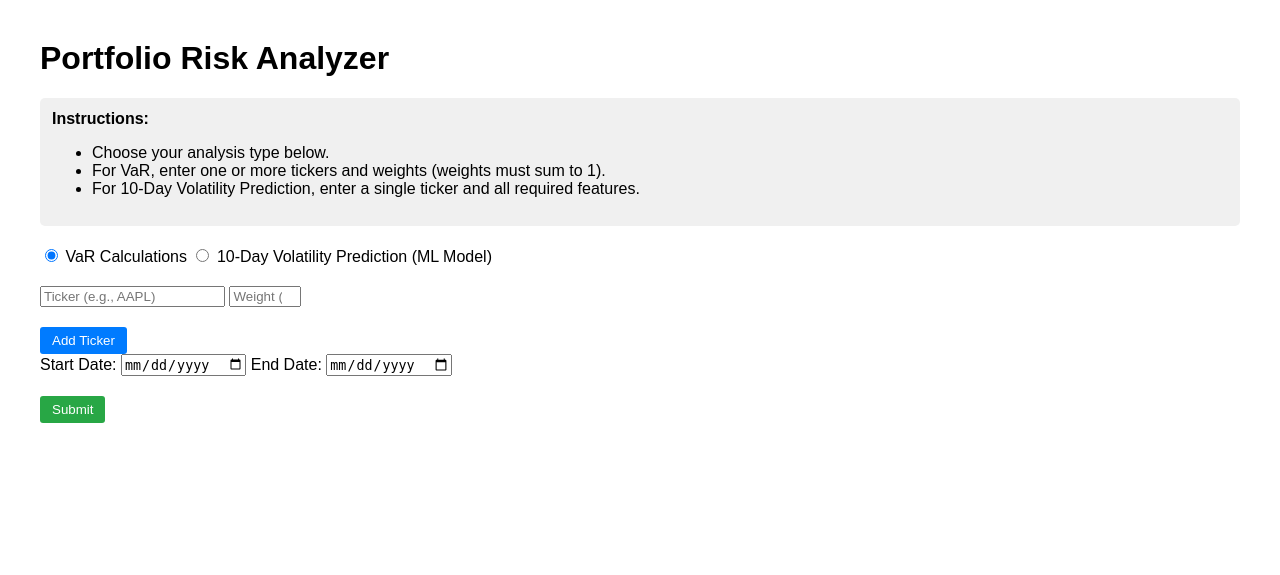
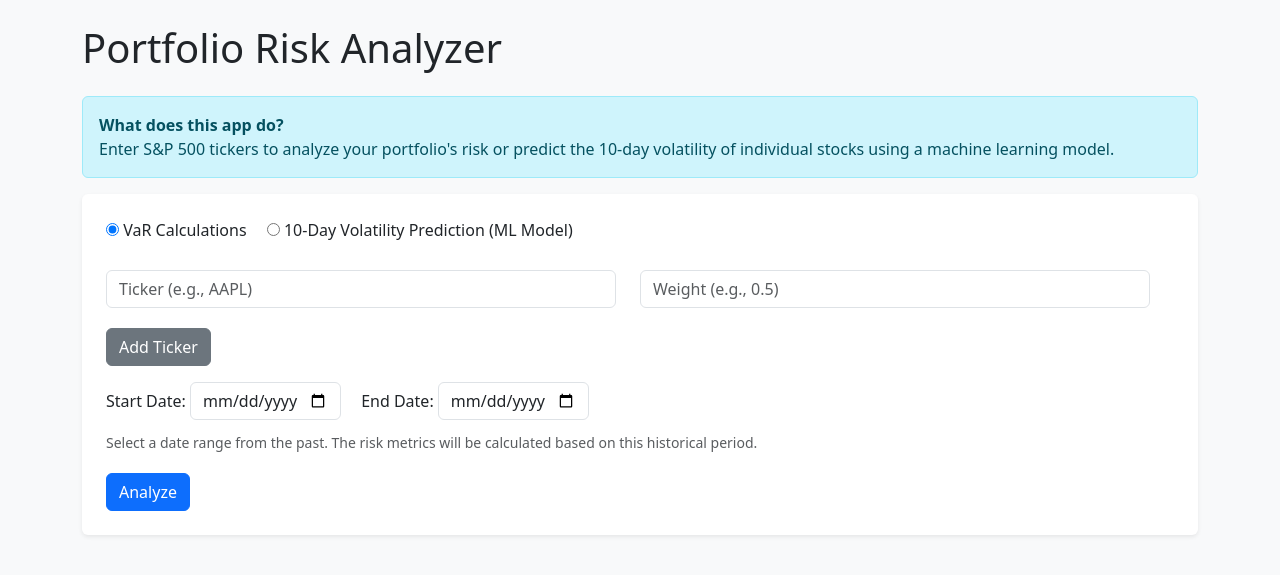
Before and after one commit to khfong26/portfolio-risk-analyzer, a Flask app: page / in a window 1280 px wide. Shown: the top 575 px of the page. Run offline with Flask 3, Linux system fonts and the light colour scheme; parts of the project's set-up code (start-up, migrations or seed data) failed here and were passed over.

Commit message:
touched up the UI and fixed some errors

```diff
--- a/app/app.py
+++ b/app/app.py
@@ -19,6 +19,7 @@ def index():
         "sortino_ratio": "N/A",
         "beta": "N/A",
     }
+    current_date = datetime.today().strftime('%Y-%m-%d')
 
     if request.method == "POST":
         mode = request.form.get("mode")
@@ -40,13 +41,13 @@ def index():
                 weights = [float(w) for w in weights]
             except ValueError:
                 error = "All weights must be numbers."
-                return render_template("index.html", error=error)
+                return render_template("index.html", error=error, current_date=current_date)
 
         # Validate tickers
         valid_tickers = set(load_valid_tickers())
         if not tickers or not all(t in valid_tickers for t in tickers):
             error = "Please provide valid S&P 500 tickers."
-            return render_template("index.html", error=error)
+            return render_template("index.html", error=error, current_date=current_date)
 
         if mode == "var":
             # VaR calculation mode
@@ -55,18 +56,18 @@ def index():
 
             if not weights or len(tickers) != len(weights):
                 error = "Please provide the same number of tickers and weights."
-                return render_template("index.html", error=error)
+                return render_template("index.html", error=error, current_date=current_date)
 
             if not abs(sum(weights) - 1.0) < 1e-6:
                 error = "Weights must sum to 1."
-                return render_template("index.html", error=error)
+                return render_template("index.html", error=error, current_date=current_date)
 
             try:
                 datetime.strptime(start_date, "%Y-%m-%d")
                 datetime.strptime(end_date, "%Y-%m-%d")
             except Exception:
                 error = "Invalid date format."
-                return render_template("index.html", error=error)
+                return render_template("index.html", error=error, current_date=current_date)
 
             try:
                 result = run_portfolio_analysis_web(
@@ -82,27 +83,36 @@ def index():
                 "results.html",
                 error=error,
                 mode="var",
+                current_date=current_date,
                 **metrics
             )
 
         elif mode == "ml":
             # ML prediction mode (multiple tickers)
+            if weights:
+                if len(weights) != len(tickers):
+                    error = "Please provide the same number of weights as tickers."
+                    return render_template("index.html", error=error, current_date=current_date)
+                if not abs(sum(weights) - 1.0) < 1e-6:
+                    error = "Weights must sum to 1."
+                    return render_template("index.html", error=error, current_date=current_date)
             try:
                 results, weighted_avg = predict(tickers, weights if weights and len(weights) == len(tickers) else None)
             except Exception as e:
                 error = f"Prediction error: {e}"
-                return render_template("index.html", error=error)
+                return render_template("index.html", error=error, current_date=current_date)
 
             return render_template(
                 "results.html",
                 error=error,
                 mode="ml",
                 ml_results=results,
-                ml_weighted_avg=weighted_avg
+                ml_weighted_avg=weighted_avg,
+                current_date=current_date
             )
 
     # GET request: show the input form
-    return render_template("index.html", error=error)
+    return render_template("index.html", error=error, current_date=current_date)
 
 if __name__ == "__main__":
     app.run(debug=True)
--- a/app/templates/index.html
+++ b/app/templates/index.html
@@ -3,17 +3,103 @@
 <head>
     <meta charset="UTF-8">
     <title>Portfolio Risk Analyzer</title>
+    <link href="https://cdn.jsdelivr.net/npm/bootstrap@5.3.3/dist/css/bootstrap.min.css" rel="stylesheet">
     <style>
-        body { font-family: Arial, sans-serif; margin: 40px; }
-        .error { color: red; margin-bottom: 10px; }
+        .form-section { margin-bottom: 20px; }
         .ticker-weight-group { margin-bottom: 8px; }
         .instructions { background: #f0f0f0; padding: 12px; border-radius: 5px; margin-bottom: 20px; }
-        .form-section { margin-bottom: 20px; }
-        .btn { padding: 6px 12px; border: none; border-radius: 3px; background: #007bff; color: white; cursor: pointer; }
-        .btn-danger { background: #dc3545; }
-        .btn-success { background: #28a745; }
         .feature-input { margin-bottom: 6px; }
+        .spinner-overlay {
+            position: fixed;
+            top: 0; left: 0; width: 100vw; height: 100vh;
+            background: rgba(255,255,255,0.7);
+            display: flex; align-items: center; justify-content: center;
+            z-index: 9999;
+        }
     </style>
+</head>
+<body class="bg-light">
+<div class="container py-4">
+    <h1 class="mb-4">Portfolio Risk Analyzer</h1>
+    <div class="alert alert-info">
+        <strong>What does this app do?</strong><br>
+        Enter S&P 500 tickers to analyze your portfolio's risk or predict the 10-day volatility of individual stocks using a machine learning model.
+    </div>
+    {% if error %}
+        <div class="alert alert-warning">{{ error }}</div>
+    {% endif %}
+
+    <form method="POST" class="bg-white p-4 rounded shadow-sm" id="main-form">
+        <div class="form-section">
+            <label class="form-label me-3">
+                <input type="radio" name="mode" value="var" checked onchange="showSection()">
+                <span data-bs-toggle="tooltip" title="Calculate Value at Risk and other risk metrics for your portfolio.">VaR Calculations</span>
+            </label>
+            <label class="form-label">
+                <input type="radio" name="mode" value="ml" onchange="showSection()">
+                <span data-bs-toggle="tooltip" title="Predict the 10-day volatility for one or more stocks using a machine learning model.">10-Day Volatility Prediction (ML Model)</span>
+            </label>
+        </div>
+
+        <!-- VaR Section -->
+        <div id="var-section">
+            <div id="tickers-container" class="form-section">
+                <div class="row mb-2 ticker-weight-group">
+                    <div class="col">
+                        <input type="text" name="tickers[]" class="form-control" placeholder="Ticker (e.g., AAPL)" required data-bs-toggle="tooltip" title="Enter a valid S&P 500 ticker.">
+                    </div>
+                    <div class="col">
+                        <input type="number" name="weights[]" class="form-control" placeholder="Weight (e.g., 0.5)" min="0" max="1" step="0.01" required data-bs-toggle="tooltip" title="Portfolio weight for this ticker. All weights must sum to 1.">
+                    </div>
+                    <div class="col-auto">
+                        <button type="button" class="btn btn-danger" onclick="removeTicker(this)" style="display:none;">Remove</button>
+                    </div>
+                </div>
+            </div>
+            <button type="button" class="btn btn-secondary mb-3" onclick="addTickerInput()">Add Ticker</button>
+            <div class="form-section">
+                <label class="form-label">Start Date:
+                    <input type="date" name="start_date" class="form-control d-inline w-auto" required max="{{ current_date }}">
+                </label>
+                <label class="form-label ms-3">End Date:
+                    <input type="date" name="end_date" class="form-control d-inline w-auto" required max="{{ current_date }}">
+                </label>
+                <div class="form-text mb-2">
+                    Select a date range from the past. The risk metrics will be calculated based on this historical period.
+                </div>
+            </div>
+        </div>
+
+        <!-- ML Prediction Section -->
+        <div id="ml-section" style="display:none;">
+            <div class="form-section">
+                <label class="form-label">Tickers (comma separated):
+                    <input type="text" name="tickers[]" class="form-control" placeholder="e.g. AAPL, MSFT, TSLA" required data-bs-toggle="tooltip" title="Enter one or more S&P 500 tickers, separated by commas.">
+                </label>
+            </div>
+            <div class="form-section">
+                <label class="form-label">Weights (comma separated, optional):
+                    <input type="text" name="weights[]" class="form-control" placeholder="e.g. 0.5, 0.3, 0.2" data-bs-toggle="tooltip" title="Optional: Portfolio weights for each ticker. Must sum to 1 if provided.">
+                </label>
+            </div>
+            <div class="form-text mb-3">
+                All features are computed automatically from recent price data.
+            </div>
+        </div>
+
+        <button type="submit" class="btn btn-primary">Analyze</button>
+    </form>
+</div>
+
+<!-- Loading Spinner -->
+<div id="loading-spinner" class="spinner-overlay d-none">
+    <div class="text-center">
+        <div class="spinner-border text-primary" role="status" style="width: 4rem; height: 4rem;"></div>
+        <div class="mt-3 fs-5">Loading, please wait...</div>
+    </div>
+</div>
+
+<script src="https://cdn.jsdelivr.net/npm/bootstrap@5.3.3/dist/js/bootstrap.bundle.min.js"></script>
 <script>
     function showSection() {
         var mode = document.querySelector('input[name="mode"]:checked').value;
@@ -21,7 +107,6 @@
         var mlSection = document.getElementById('ml-section');
         varSection.style.display = (mode === 'var') ? 'block' : 'none';
         mlSection.style.display = (mode === 'ml') ? 'block' : 'none';
-
         // Enable/disable all inputs in each section
         Array.from(varSection.querySelectorAll('input')).forEach(function(input) {
             input.disabled = (mode !== 'var');
@@ -33,18 +118,25 @@
     function addTickerInput() {
         const container = document.getElementById('tickers-container');
         const div = document.createElement('div');
-            div.className = 'ticker-weight-group';
+        div.className = 'row mb-2 ticker-weight-group';
         div.innerHTML = `
-                <input type="text" name="tickers[]" placeholder="Ticker (e.g., AAPL)" required>
-                <input type="number" name="weights[]" placeholder="Weight (e.g., 0.5)" min="0" max="1" step="0.01" required>
+            <div class="col">
+                <input type="text" name="tickers[]" class="form-control" placeholder="Ticker (e.g., AAPL)" required data-bs-toggle="tooltip" title="Enter a valid S&P 500 ticker.">
+            </div>
+            <div class="col">
+                <input type="number" name="weights[]" class="form-control" placeholder="Weight (e.g., 0.5)" min="0" max="1" step="0.01" required data-bs-toggle="tooltip" title="Portfolio weight for this ticker. All weights must sum to 1.">
+            </div>
+            <div class="col-auto">
                 <button type="button" class="btn btn-danger" onclick="removeTicker(this)">Remove</button>
+            </div>
         `;
         container.appendChild(div);
         updateRemoveButtons();
-            showSection(); // Ensure new inputs are enabled/disabled correctly
+        showSection();
+        enableTooltips();
     }
     function removeTicker(btn) {
-            btn.parentElement.remove();
+        btn.closest('.ticker-weight-group').remove();
         updateRemoveButtons();
     }
     function updateRemoveButtons() {
@@ -54,62 +146,21 @@
             btn.style.display = (groups.length > 1) ? 'inline-block' : 'none';
         });
     }
+    function enableTooltips() {
+        var tooltipTriggerList = [].slice.call(document.querySelectorAll('[data-bs-toggle="tooltip"]'));
+        tooltipTriggerList.forEach(function (tooltipTriggerEl) {
+            new bootstrap.Tooltip(tooltipTriggerEl);
+        });
+    }
     window.onload = function() {
         showSection();
         updateRemoveButtons();
+        enableTooltips();
+        // Loading spinner
+        document.getElementById('main-form').addEventListener('submit', function() {
+            document.getElementById('loading-spinner').classList.remove('d-none');
+        });
     }
 </script>
-</head>
-<body>
-    <h1>Portfolio Risk Analyzer</h1>
-    <div class="instructions">
-        <strong>Instructions:</strong>
-        <ul>
-            <li>Choose your analysis type below.</li>
-            <li>For VaR, enter one or more tickers and weights (weights must sum to 1).</li>
-            <li>For 10-Day Volatility Prediction, enter a single ticker and all required features.</li>
-        </ul>
-    </div>
-    {% if error %}
-        <div class="error">{{ error }}</div>
-    {% endif %}
-
-    <form method="POST">
-        <div class="form-section">
-            <label><input type="radio" name="mode" value="var" checked onchange="showSection()"> VaR Calculations</label>
-            <label><input type="radio" name="mode" value="ml" onchange="showSection()"> 10-Day Volatility Prediction (ML Model)</label>
-        </div>
-
-        <!-- VaR Section -->
-        <div id="var-section">
-            <div id="tickers-container" class="form-section">
-                <div class="ticker-weight-group">
-                    <input type="text" name="tickers[]" placeholder="Ticker (e.g., AAPL)" required>
-                    <input type="number" name="weights[]" placeholder="Weight (e.g., 0.5)" min="0" max="1" step="0.01" required>
-                    <button type="button" class="btn btn-danger" onclick="removeTicker(this)" style="display:none;">Remove</button>
-                </div>
-            </div>
-            <button type="button" class="btn" onclick="addTickerInput()">Add Ticker</button>
-            <div class="form-section">
-                <label>Start Date: <input type="date" name="start_date"></label>
-                <label>End Date: <input type="date" name="end_date"></label>
-            </div>
-        </div>
-
-                <!-- ML Prediction Section -->
-        <div id="ml-section" style="display:none;">
-            <div class="form-section">
-                <label>Tickers (comma separated): <input type="text" name="tickers[]" placeholder="e.g. AAPL, MSFT, GOOGL" required></label>
-            </div>
-            <div class="form-section">
-                <label>Weights (comma separated, optional): <input type="text" name="weights[]" placeholder="e.g. 0.5, 0.3, 0.2"></label>
-            </div>
-            <div class="form-section">
-                <small>All features will be computed automatically from recent price data.</small>
-            </div>
-        </div>
-
-        <button type="submit" class="btn btn-success">Submit</button>
-    </form>
 </body>
 </html>
```
Also changed, not shown: app/templates/results.html (+20 -9 lines). Lines whose indentation alone changed are shown as unchanged.
